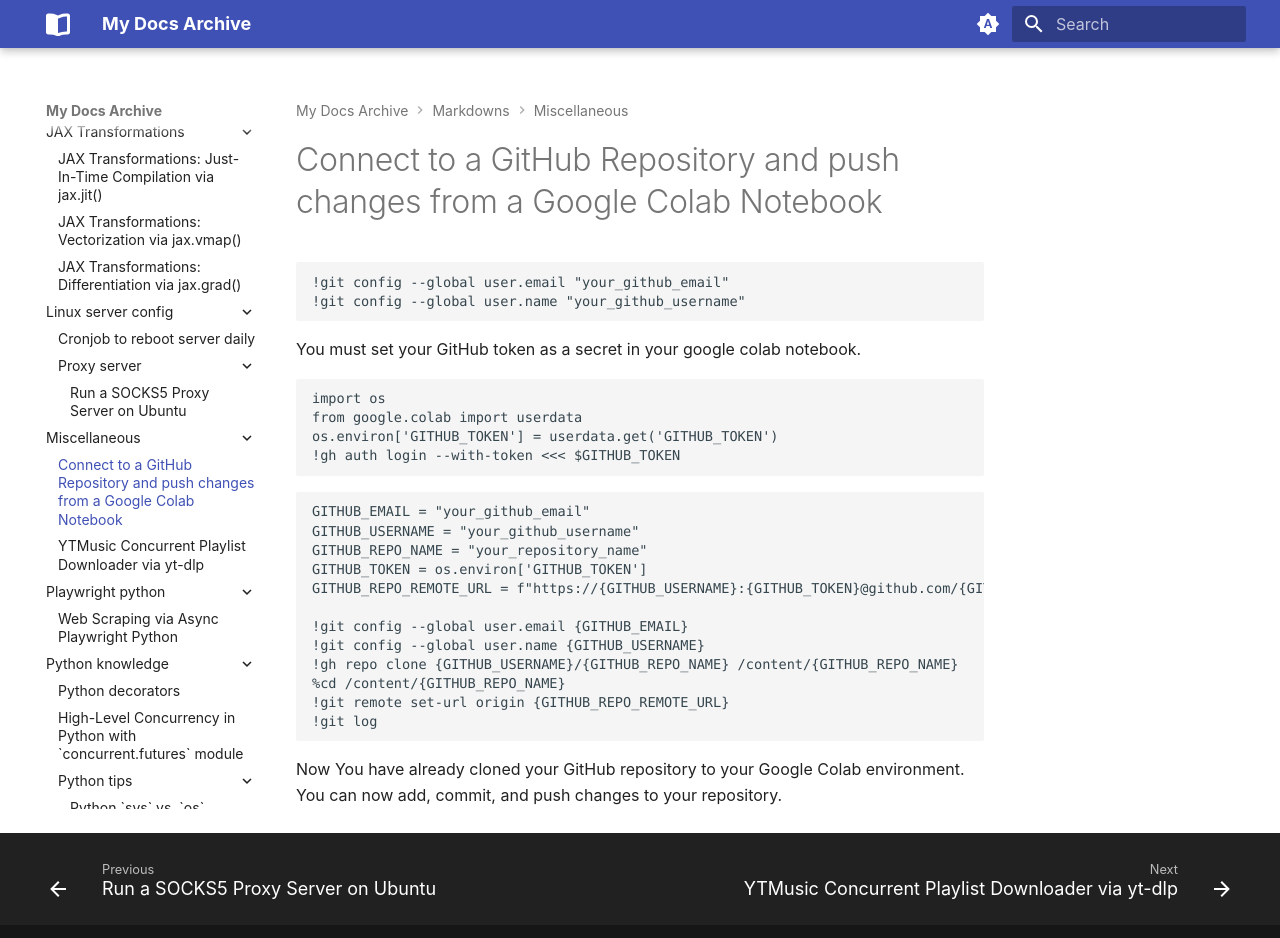
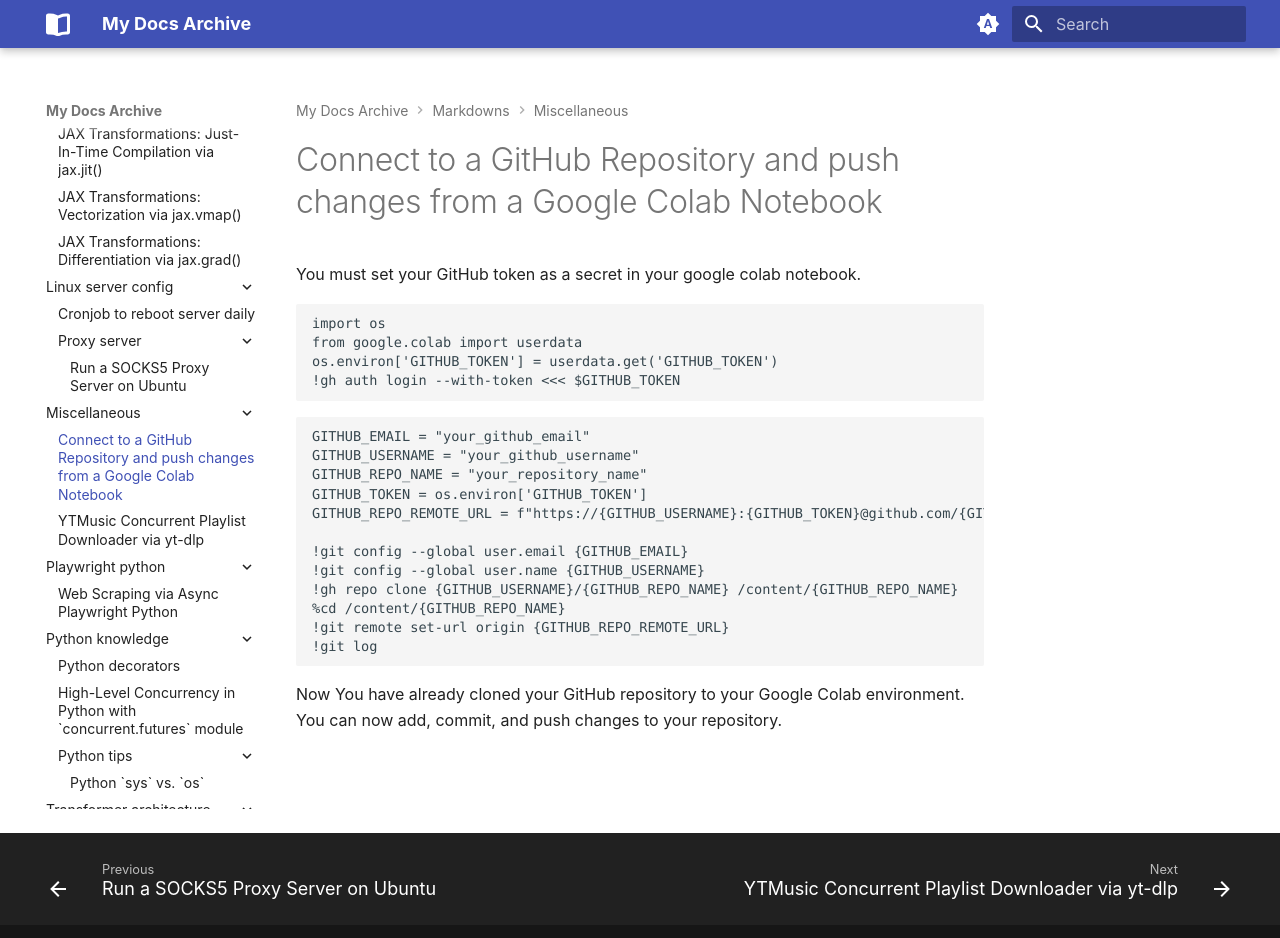
Before and after one commit to 1pawn0/1pawn0.github.io, an MkDocs documentation site: the page built from docs/markdowns/miscellaneous/push-to-gh-repo-from-colab-notebook.md, in a window 1280 px wide and 949 px high. Shown: the top 938 px of the window. Built offline with MkDocs 1.6.1 and Material for MkDocs 9.7.7, drawn with Linux system fonts in a browser that asks for light colours; some web fonts are replaced; plug-ins that fetch from the network failed and are left out.

Commit message:
Update push-to-gh-repo-from-colab-notebook.md

````diff
--- a/docs/markdowns/miscellaneous/push-to-gh-repo-from-colab-notebook.md
+++ b/docs/markdowns/miscellaneous/push-to-gh-repo-from-colab-notebook.md
@@ -1,9 +1,4 @@
 # Connect to a GitHub Repository and push changes from a Google Colab Notebook
-
-```py
-!git config --global user.email "your_github_email"
-!git config --global user.name "your_github_username"
-```
 
 You must set your GitHub token as a secret in your google colab notebook.
 
````
